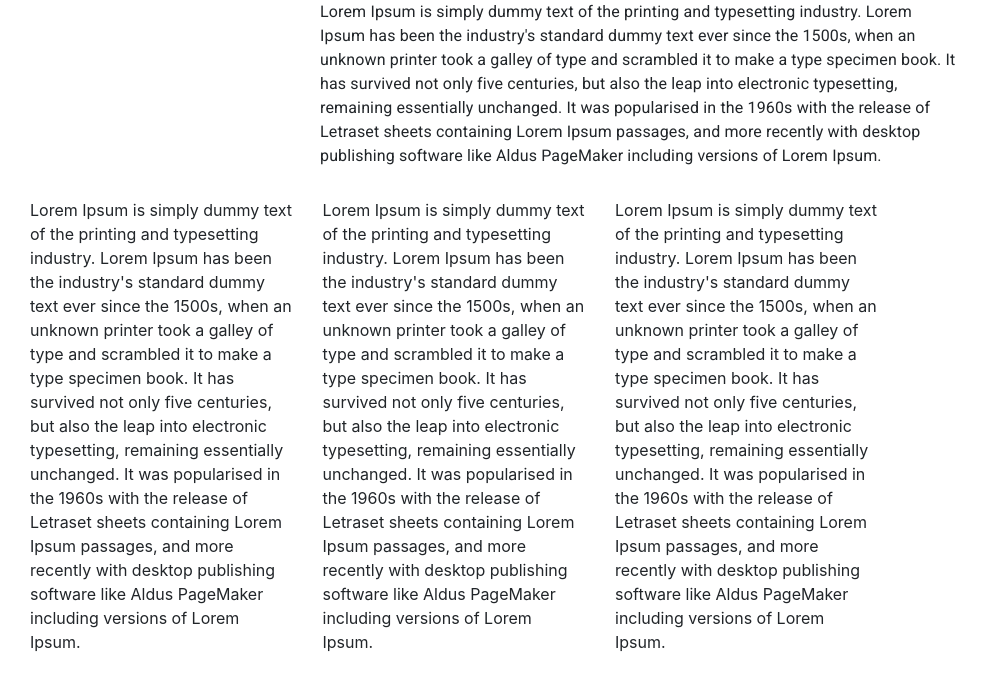
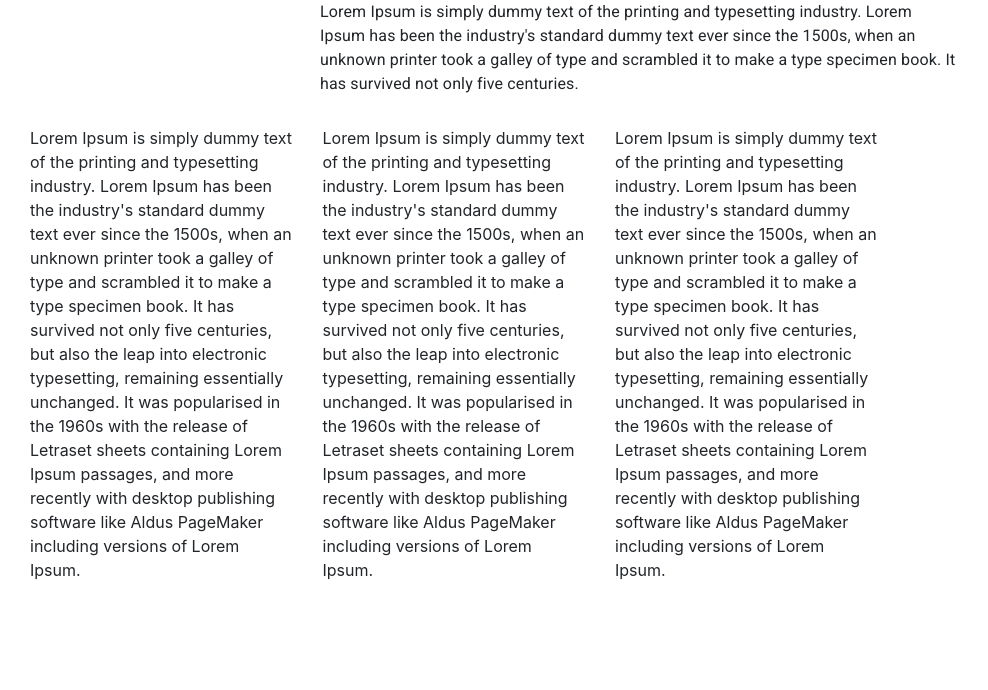
Before and after one commit to Srikanth910/sparkWeb, a React (Create React App) app: page / in a window 1280 px wide. Shown: the top 690 px of the page, without its empty margins (0-988 px from the left). Built offline with nearby package versions, Linux system fonts and the light colour scheme.

Commit message:
changes grid

```diff
--- a/src/App.js
+++ b/src/App.js
@@ -12,11 +12,7 @@ function App() {
             industry. Lorem Ipsum has been the industry's standard dummy text
             ever since the 1500s, when an unknown printer took a galley of type
             and scrambled it to make a type specimen book. It has survived not
-            only five centuries, but also the leap into electronic typesetting,
-            remaining essentially unchanged. It was popularised in the 1960s
-            with the release of Letraset sheets containing Lorem Ipsum passages,
-            and more recently with desktop publishing software like Aldus
-            PageMaker including versions of Lorem Ipsum.
+            only five centuries.
           </Typography>
         </Grid>
       </Grid>
```
